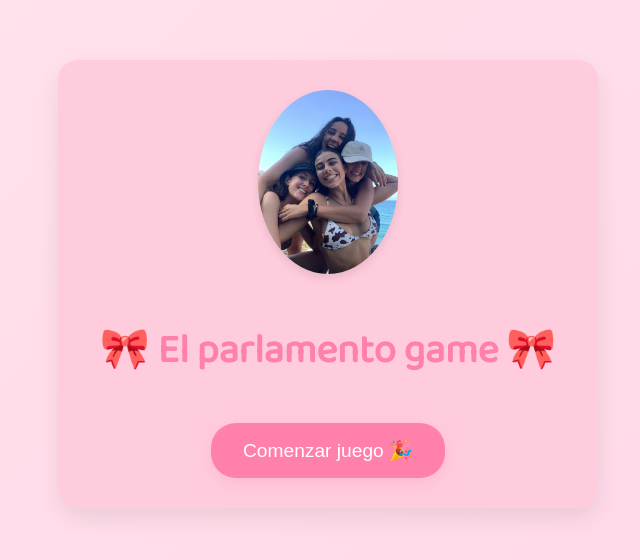
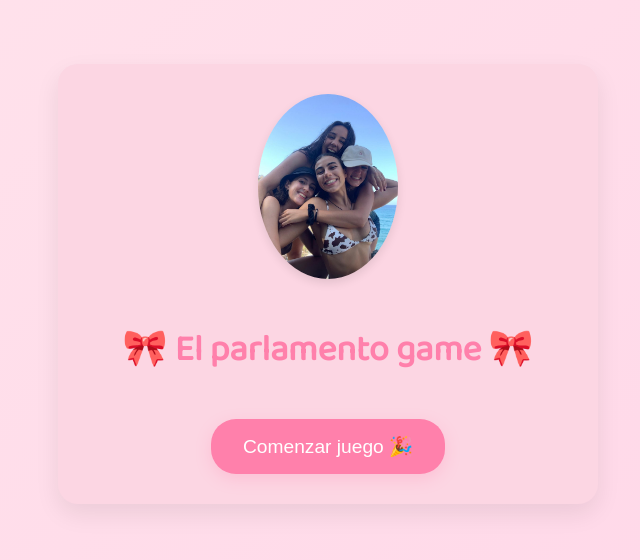
Before and after one commit to carmensb00/manteleta-game, a plain HTML site: page index.html in a window 1280 px wide. Shown: the part 116-676 px from the top of the page, without its empty margins (312-952 px from the left). Drawn offline with Linux system fonts and the light colour scheme.

Commit message:
color again

```diff
--- a/style.css
+++ b/style.css
@@ -14,7 +14,7 @@ body {
 .container {
   max-width: 90%;
   width: 500px;
-  background: #ffccdd; /* Fondo de la caja: rosa claro */
+  background: #fcd6e3; /* Fondo de la caja: rosa claro */
   border-radius: 20px;
   box-shadow: 0 10px 25px rgba(0, 0, 0, 0.08);
   padding: 30px 20px;
@@ -22,7 +22,7 @@ body {
 }
 
 h1 {
-  font-size: 2.5rem; /* Más grande */
+  font-size: 2.25rem; /* Más grande */
   margin-bottom: 25px;
   color: #ff80ab; /* Rosa principal */
   font-weight: bold;
```
